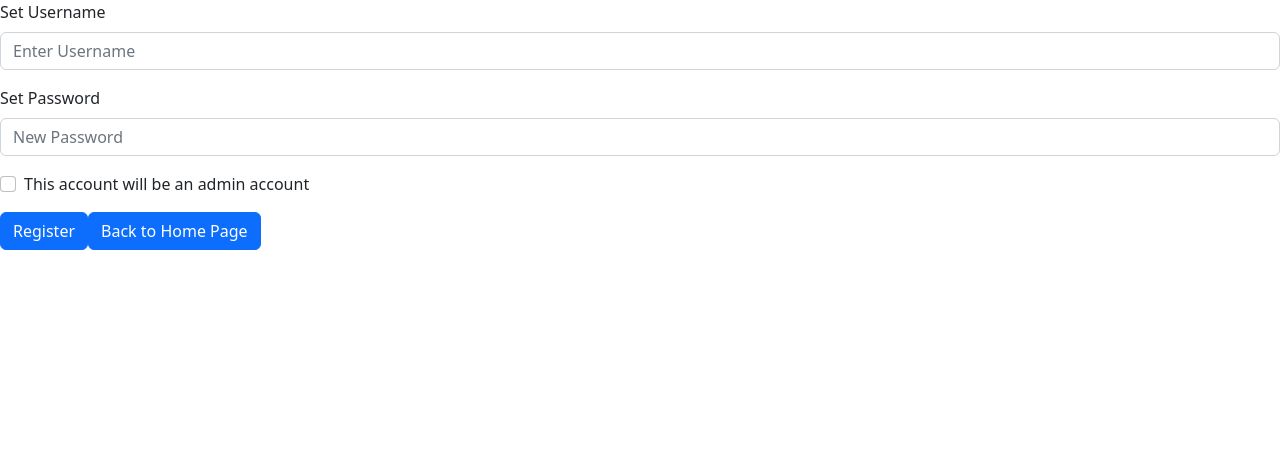
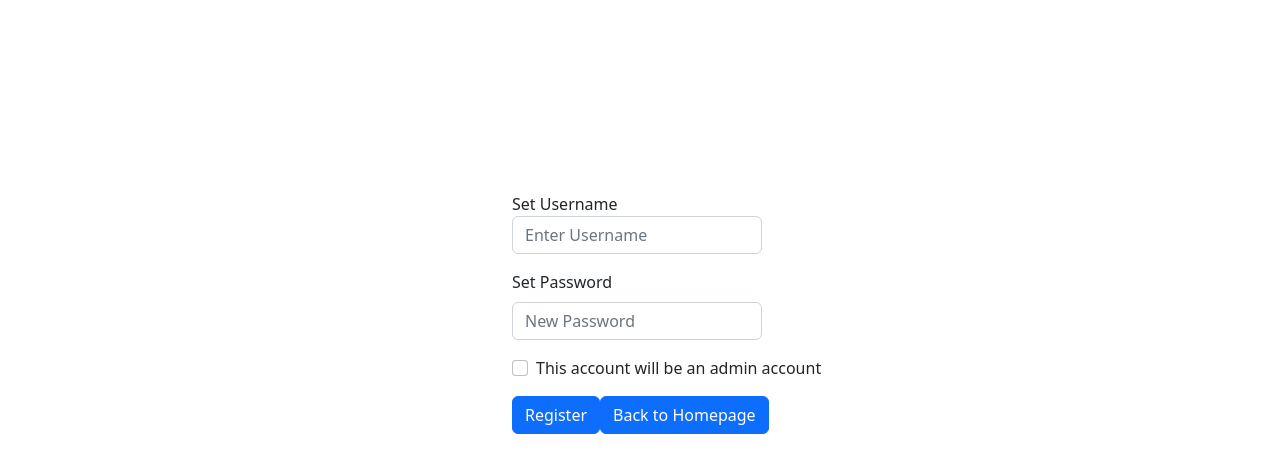
Before and after one commit to ShirleyWQQ/ECommerce-Shopping-Website, a React (Create React App) app in the folder client/: page /register in a window 1280 px wide. Shown: the top 472 px of the page. Built offline with nearby package versions, Linux system fonts and the light colour scheme.

Commit message:
changed styling of log in page

```diff
--- a/client/src/pages/user/LoginPage.js
+++ b/client/src/pages/user/LoginPage.js
@@ -36,18 +36,18 @@ function LoginPage() {
     }
   }, [user, navigate]);
   return (
-    <div>
+    <div style={{marginLeft:"40%", marginTop:"15%"}}>
       <Form>
         <Form.Group className="mb-3" controlId="formBasicEmail">
-          <Form.Label>Username</Form.Label>
-          <Form.Control type="text" placeholder="Enter email address" value={username} onChange={e => setUsername(e.target.value)} />
+          <Form.Label style={{fontWeight: "500"}}>Username</Form.Label>
+          <Form.Control style={{maxWidth: "250px"}} type="text" placeholder="Enter email address" value={username} onChange={e => setUsername(e.target.value)} />
           <Form.Text id="usernameHelpBlock" muted>
             Username must be within 20 characters.
           </Form.Text>
         </Form.Group>
         <Form.Group className="mb-3" controlId="formBasicPassword">
-          <Form.Label>Password</Form.Label>
-          <Form.Control type="password" placeholder="Password" value={password} onChange={e => setPassword(e.target.value)} />
+          <Form.Label style={{fontWeight: "500"}}>Password</Form.Label>
+          <Form.Control style={{maxWidth: "250px"}} type="password" placeholder="Password" value={password} onChange={e => setPassword(e.target.value)} />
         </Form.Group>
         <Form.Group className="mb-3" controlId="formBasicCheckbox">
           <Form.Check type="checkbox" label="Remember Me for 30 Days" />
--- a/client/src/pages/user/RegisterPage.js
+++ b/client/src/pages/user/RegisterPage.js
@@ -11,6 +11,7 @@ import Api from "../../lib/api";
 const registerUrl = "http://localhost:3001/api/user/register";
 
 function RegisterPage() {
+  const [successMessage, setSuccessMessage] = useState(false);
   const [userName, setUserName] = useState("");
   const [password, setPassword] = useState("");
   const [isAdmin, setIsAdmin] = useState(false);
@@ -25,7 +26,9 @@ function RegisterPage() {
     Api.register(userName, password, profile, isAdmin)
       .then(res => {
         const user = res.data;
-        console.log(user);
+        setSuccessMessage(true);
+        setUserName("");
+        setPassword("");
       })
       .catch(err => {
         if (err.response) {
@@ -40,16 +43,16 @@ function RegisterPage() {
     }
   }, [user, navigate]);
   return (
-    <div>
+    <div style={{marginLeft:"40%", marginTop:"15%"}}>
       <Form>
         <Form.Group className="mb-3" controlId="formBasicEmail">
-          <Form.Label>Set Username</Form.Label>
-          <Form.Control type="email" placeholder="Enter Username" value={userName} onChange={e => setUserName(e.target.value)} />
+          <Form.Label style={{fontWeight: "500"}} class="font-weight-bold">Set Username</Form.Label>
+          <Form.Control style={{maxWidth: "250px"}} type="email" placeholder="Enter Username" value={userName} onChange={e => setUserName(e.target.value)} />
         </Form.Group>
 
         <Form.Group className="mb-3" controlId="formBasicPassword">
-          <Form.Label>Set Password</Form.Label>
-          <Form.Control type="password" placeholder="New Password" value={password} onChange={e => setPassword(e.target.value)} />
+          <Form.Label style={{fontWeight: "500"}}>Set Password</Form.Label>
+          <Form.Control style={{maxWidth: "250px"}} type="password" placeholder="New Password" value={password} onChange={e => setPassword(e.target.value)} />
         </Form.Group>
         <Form.Group className="mb-3" controlId="formBasicCheckbox">
           <Form.Check type="checkbox" label="This account will be an admin account" onChange={handleCheckboxChange} />
@@ -58,8 +61,11 @@ function RegisterPage() {
           Register
         </Button>
         <Button onClick={() => navigate("/")}>
-          Back to Home Page
+          Back to Homepage
         </Button>
+          {successMessage &&<Form.Group style={{color:"green", display: "flex"}} ><p class="font-weight-bold" style={{marginTop: "15px"}}>Registered Successfully, you may</p>
+              <Button style={{paddingLeft: "5px "}}variant="link" onClick={() => navigate("/login")}>Log in</Button>
+          </Form.Group>}
       </Form>
     </div>
   );
```
